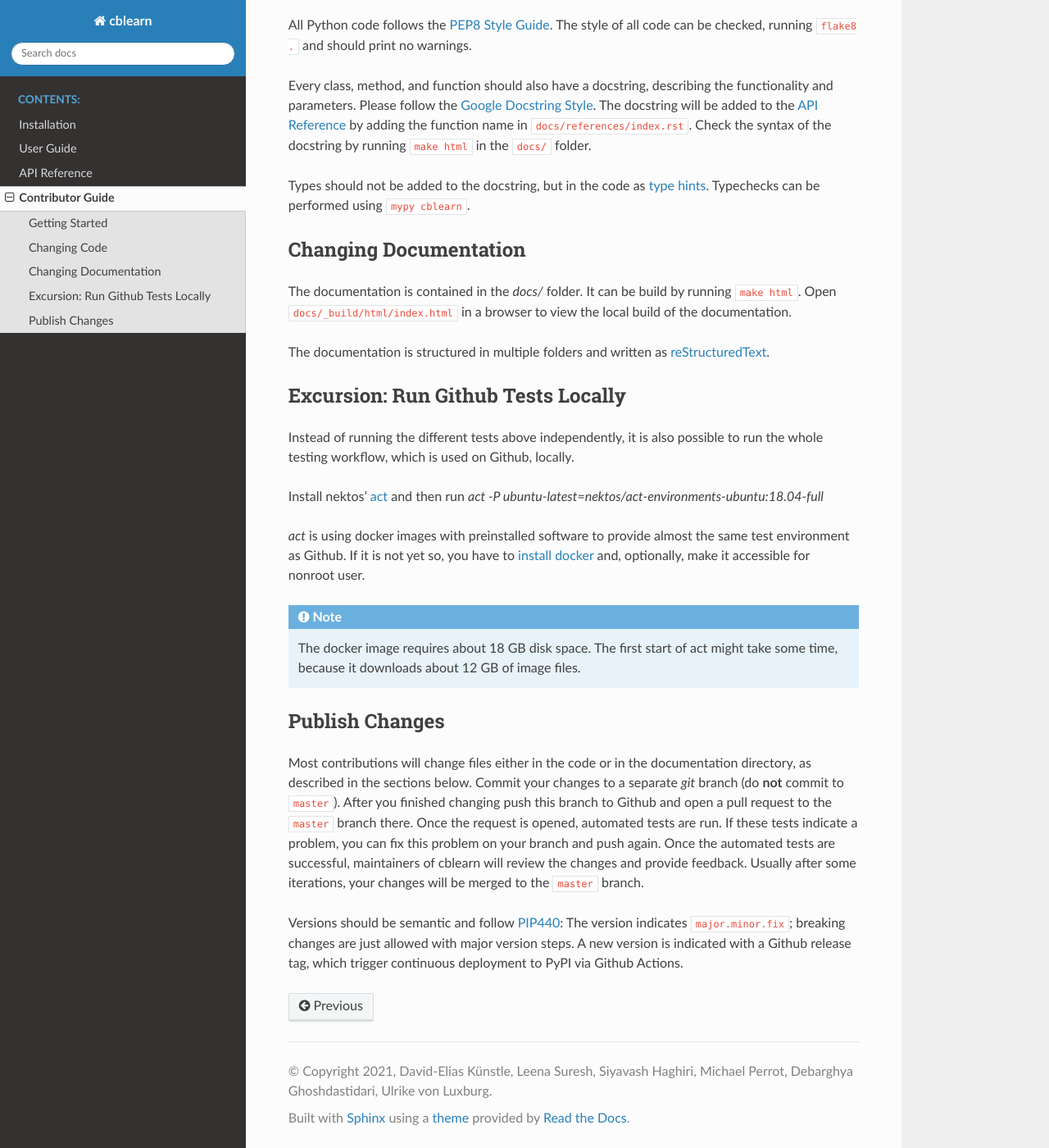
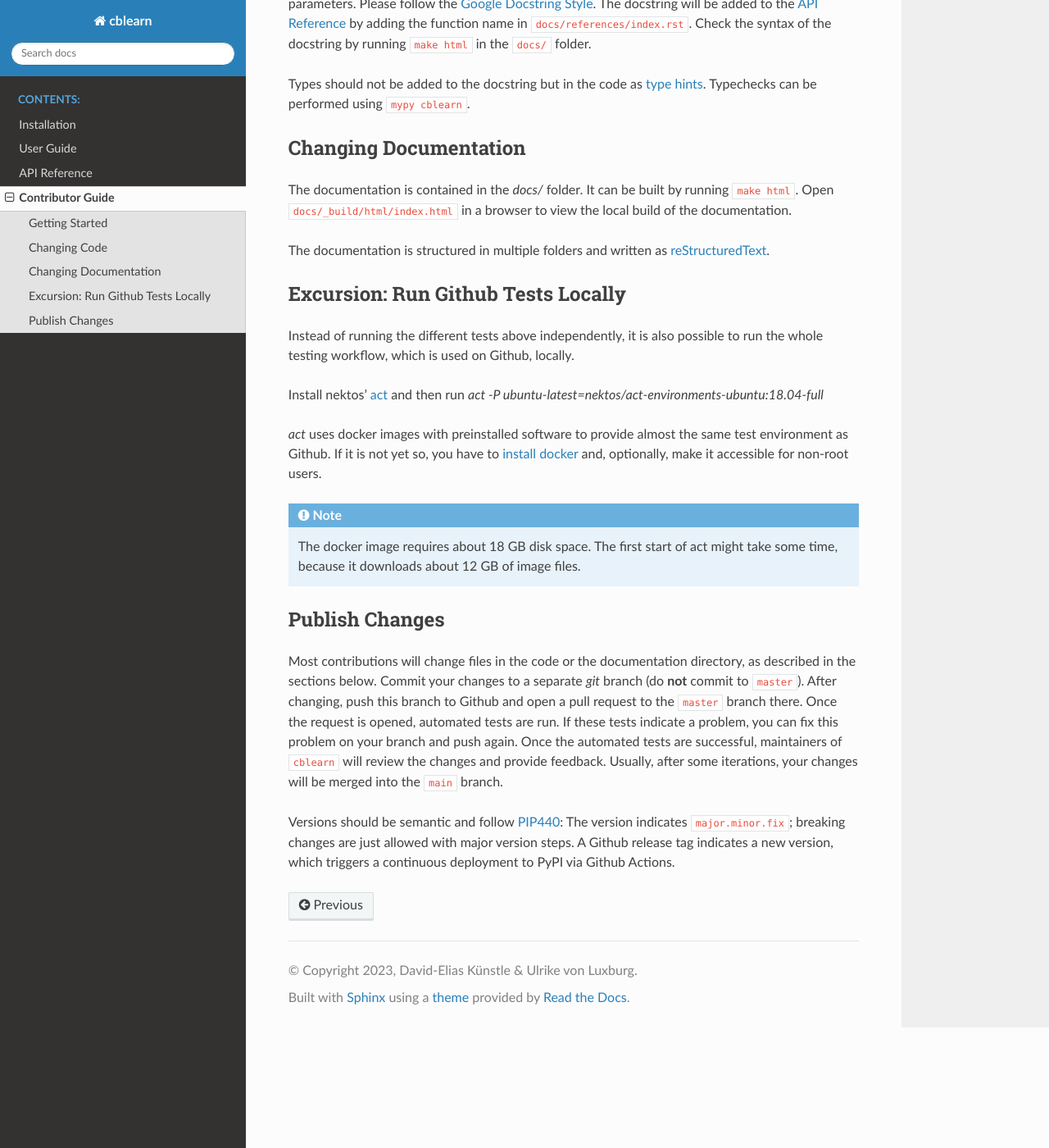
Before and after one commit to cblearn/cblearn, a Sphinx documentation site: the page built from docs/contributor_guide/index.rst, in a window 1280 px wide and 1400 px high, scrolled down 717 px. Shown: the whole window at 82% size. Built offline with Sphinx 7.4.7 and the Read the Docs theme 2.0.0, drawn with Linux system fonts in a browser that asks for light colours; pages that are not in the unit, such as notebooks, are missing from menus; some of the changed text lies outside the part shown.

```diff
--- a/docs/conf.py
+++ b/docs/conf.py
@@ -18,8 +18,8 @@ sys.path.insert(0, os.path.abspath('..'))
 # -- Project information -----------------------------------------------------
 
 project = 'cblearn'
-author = 'David-Elias Künstle, Leena Suresh, Siyavash Haghiri, Michael Perrot, Debarghya Ghoshdastidari, Ulrike von Luxburg'
-copyright = f'2021, {author}'
+author = 'David-Elias Künstle & Ulrike von Luxburg'
+copyright = f'2023, {author}'
 
 # -- General configuration ---------------------------------------------------
 
@@ -71,9 +71,7 @@ templates_path = ['_templates']
 # This pattern also affects html_static_path and html_extra_path.
 exclude_patterns = ['_build', 'Thumbs.db', '.DS_Store']
 
-rst_prolog = """.. attention::
-    cblearn is work in progress. The API is still changing and a errors are known. Please help us by posting an issue on Github.
-"""
+rst_prolog = """"""
 
 # -- Options for HTML output -------------------------------------------------
 
--- a/docs/contributor_guide/index.rst
+++ b/docs/contributor_guide/index.rst
@@ -13,31 +13,31 @@ This guide describes how to contribute code or documentation.
 Getting Started
 ---------------
 
-We assume, you downloaded and installed cblearn as described in :ref:`developer_install`.
+We assume you downloaded and installed ``cblearn`` as described in :ref:`developer_install`.
 
 The project directory contains the code directory ``cblearn/`` and the documentation ``docs/``.
-In addition, there are readme, license, and a multiple configuration files as well as an examples folder.
+In addition, the folder contains a readme, license, multiple configuration files, and an examples folder.
 
 -------------
 Changing Code
 -------------
 
 The Python code is structured in :ref:`modules`. Each module contains
-a `tests` folder with unit-tests.
+a `tests` folder with unit tests.
 There should be such a test for every method and function.
-Use ``pytest --cov`` to run these tests and to measure the coverage, no tests should fail.
+Use ``pytest --cov`` to run these tests and to measure the coverage; no tests should fail.
 The coverage indicates the tested fraction of code and should be close to *100%*.
 You can exclude some of the more time expensive tests by ``pytest -m "not (sklearn or download)``.
 
 All Python code follows the `PEP8 Style Guide`_. The style
 of all code can be checked, running ``flake8 .`` and should print no warnings.
 
-Every class, method, and function should also have a docstring, describing the functionality and parameters.
+Every class, method, and function should have a docstring describing the functionality and parameters.
 Please follow the `Google Docstring Style`_.
 The docstring will be added to the :ref:`api_ref` by adding the function name in ``docs/references/index.rst``.
 Check the syntax of the docstring by running ``make html`` in the ``docs/`` folder.
 
-Types should not be added to the docstring, but in the code as `type hints`_.
+Types should not be added to the docstring but in the code as `type hints`_.
 Typechecks can be performed using ``mypy cblearn``.
 
 .. _PEP8 Style Guide: https://www.python.org/dev/peps/pep-0008/
@@ -49,7 +49,7 @@ Changing Documentation
 ----------------------
 
 The documentation is contained in the `docs/` folder.
-It can be build by running ``make html``.
+It can be built by running ``make html``.
 Open ``docs/_build/html/index.html`` in a browser to view the local build of the documentation.
 
 The documentation is structured in multiple folders and written as `reStructuredText`_.
@@ -65,8 +65,8 @@ to run the whole testing workflow, which is used on Github, locally.
 
 Install nektos' `act`_ and then run `act -P ubuntu-latest=nektos/act-environments-ubuntu:18.04-full`
 
-`act` is using docker images with preinstalled software to provide almost the same test environment as Github.
-If it is not yet so, you have to `install docker`_ and, optionally, make it accessible for nonroot user.
+`act` uses docker images with preinstalled software to provide almost the same test environment as Github.
+If it is not yet so, you have to `install docker`_ and, optionally, make it accessible for non-root users.
 
 .. note::
     The docker image requires about 18 GB disk space. The first start of act might take some time,
@@ -80,13 +80,13 @@ If it is not yet so, you have to `install docker`_ and, optionally, make it acce
 Publish Changes
 ------------------
 
-Most contributions will change files either in the code or in the documentation directory, as described in the
+Most contributions will change files in the code or the documentation directory, as described in the
 sections below. Commit your changes to a separate *git* branch (do **not** commit to ``master``).
-After you finished changing push this branch to Github and open a pull request to the ``master`` branch there.
+After changing, push this branch to Github and open a pull request to the ``master`` branch there.
 Once the request is opened, automated tests are run.
 If these tests indicate a problem, you can fix this problem on your branch and push again.
-Once the automated tests are successful, maintainers of cblearn will review the changes and provide feedback.
-Usually after some iterations, your changes will be merged to the ``master`` branch.
+Once the automated tests are successful, maintainers of ``cblearn`` will review the changes and provide feedback.
+Usually, after some iterations, your changes will be merged into the ``main`` branch.
 
 .. Note:
 
@@ -97,6 +97,6 @@ Usually after some iterations, your changes will be merged to the ``master`` bra
 
 Versions should be semantic and follow PIP440_: The version indicates ``major.minor.fix``;
 breaking changes are just allowed with major version steps.
-A new version is indicated with a Github release tag, which trigger continuous deployment to PyPI via Github Actions.
+A Github release tag indicates a new version, which triggers a continuous deployment to PyPI via Github Actions.
 
 .. _PIP440: https://peps.python.org/pep-0440/
--- a/docs/index.rst
+++ b/docs/index.rst
@@ -5,9 +5,6 @@
 
 Welcome to cblearn's documentation!
 ===================================
-
-.. warning::
-    cblearn is work in progress. The API can change and bugs appear. Please help us by posting an issue on Github.
 
 .. toctree::
    :maxdepth: 2
```
Also changed, not shown: CHANGELOG.md (+5 -0 lines), docs/install.rst (+7 -7 lines), docs/user_guide/index.rst (+6 -3 lines), .readthedocs.yml, 2 other files.
